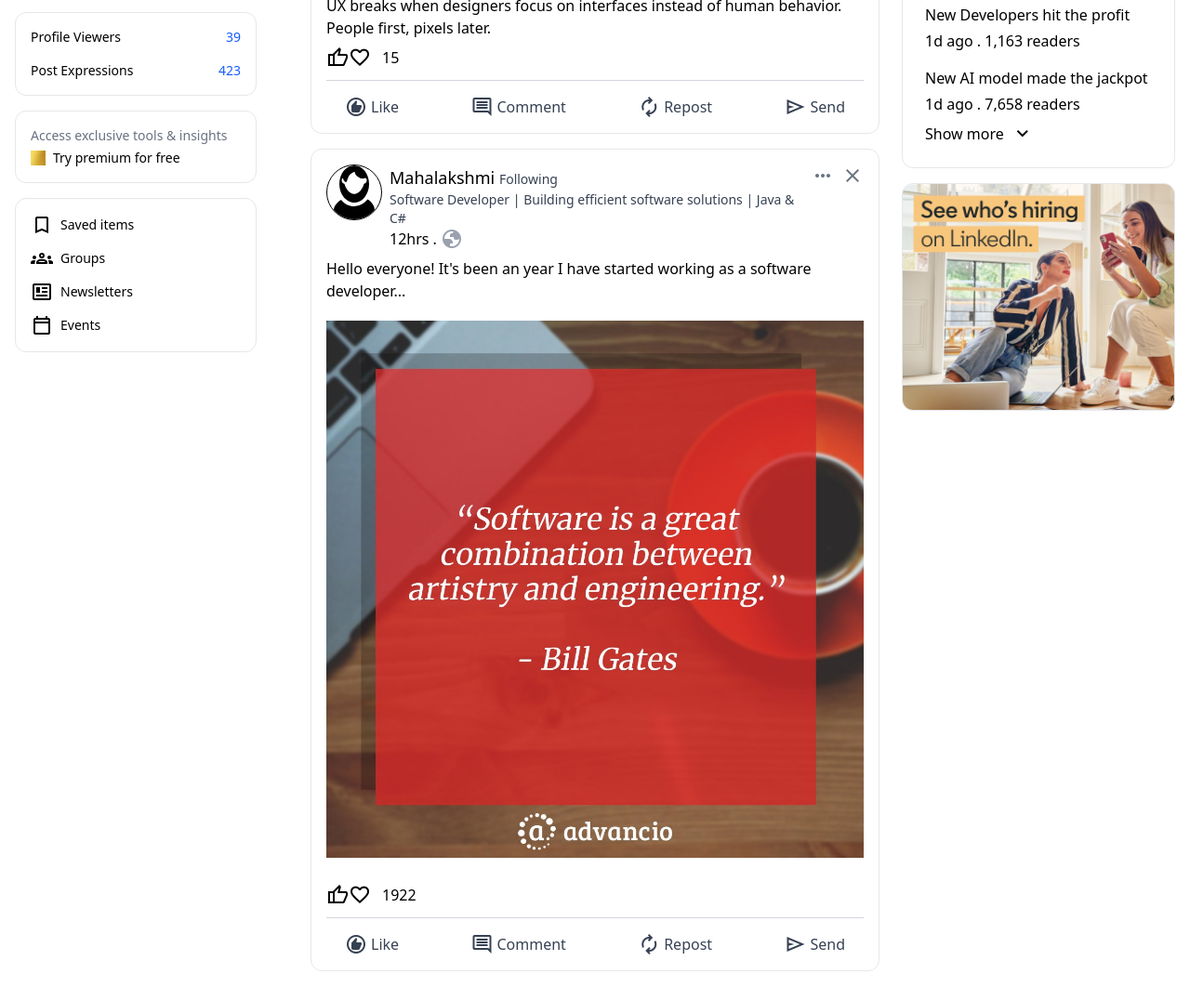
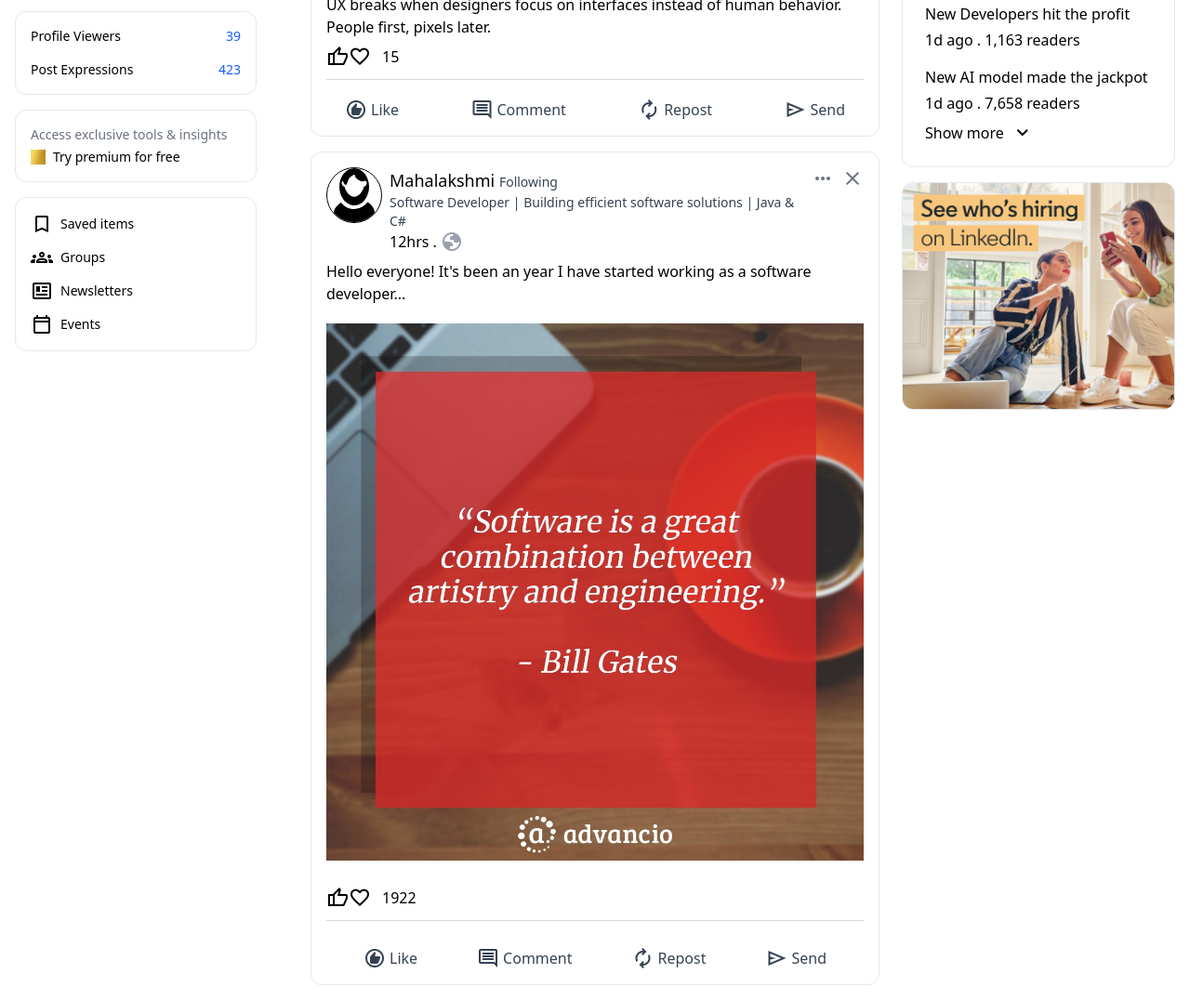
Before and after one commit to Ambigaa/linkedin-clone, a website built with Vite: page index.html in a window 1280 px wide. Shown: the part 363-1439 px from the top of the page at 93% size. Built offline with nearby package versions, Linux system fonts and the light colour scheme.

Commit message:
modified

```diff
--- a/index.html
+++ b/index.html
@@ -71,10 +71,10 @@
         </nav>
 
       </div>
-       <hr class="text-red-400  w-25">
+
       <hr class="text-gray-400">
     </header>
-    <main class="max-w-7xl mx-auto px-4 mt-6">
+    <main class="max-w-7xl mx-auto px-4 mt-6 ">
       <div class="grid grid-cols-12 gap-6">
       <aside class="col-span-3 w-65">
         <div class="border border-gray-200  rounded-xl">
@@ -157,7 +157,7 @@
         <p class="text-sm text-gray-400 text-center flex items-center gap-2">Sort by:  <span class="font-medium text-gray-800 text-center flex items-center">Top
           <span class="material-symbols-outlined text-[18px] leading-none ml-0.5">arrow_drop_down</span> </span> </p>
         </div>
-        <div class="border border-gray-200  rounded-xl my-4 py-4 px-4">
+        <div class="border border-gray-200  rounded-xl my-4 pt-4 pb-1 px-4">
           <div class="flex  space-x-2 justify-between">
             <img src="./post1prof.png" alt="post1-profile" class="w-15 h-15 rounded-full">
             <div>
@@ -178,27 +178,27 @@
               <a href="#" class="hover:underline px-3 hover:text-blue-600">15</a>
             </div>
             <hr class="border-gray-300 mt-3">
-            <div class="flex justify-between pt-4 px-5">
-              <div class="flex items-center space-x-1">
+            <div class="flex justify-between pt-2 ">
+              <div class="flex items-center space-x-1 hover:bg-gray-50 rounded-md px-5 py-3 cursor-pointer">
                 <span class="material-symbols-outlined text-gray-700">recommend</span>
                 <span class="text-gray-700">Like</span>
               </div>
-              <div class="flex items-center space-x-1">
+              <div class="flex items-center space-x-1 hover:bg-gray-50 rounded-md px-5 py-3 cursor-pointer">
                 <span class="material-symbols-outlined text-gray-700">comment</span>
                 <span class="text-gray-700">Comment</span>
               </div>
-              <div class="flex items-center space-x-1">
+              <div class="flex items-center space-x-1 hover:bg-gray-50 rounded-md px-5 py-3 cursor-pointer">
                 <span class="material-symbols-outlined text-gray-700">autorenew</span>
                 <span class="text-gray-700">Repost</span>
               </div>
-              <div class="flex items-center space-x-1">
+              <div class="flex items-center space-x-1 hover:bg-gray-50 rounded-md px-5 py-3 cursor-pointer">
                 <span class="material-symbols-outlined text-gray-700">send</span>
                 <span class="text-gray-700">Send</span>
               </div>
             </div>
           </div>
         </div>
-        <div class="border border-gray-200  rounded-xl my-4 py-4 px-4">
+        <div class="border border-gray-200  rounded-xl my-4 pt-4 pb-1 px-4">
           <div class="flex  space-x-2 justify-between">
             <img src="./post2prof.svg" alt="post1-profile" class="w-15 h-15 border rounded-full">
             <div>
@@ -221,19 +221,19 @@
             </div>
             <hr class="border-gray-300 mt-3">
             <div class="flex justify-between pt-4 px-5">
-              <div class="flex items-center space-x-1">
+              <div class="flex items-center space-x-1 hover:bg-gray-50 rounded-md px-5 py-3 cursor-pointer">
                 <span class="material-symbols-outlined text-gray-700">recommend</span>
                 <span class="text-gray-700">Like</span>
               </div>
-              <div class="flex items-center space-x-1">
+              <div class="flex items-center space-x-1 hover:bg-gray-50 rounded-md px-5 py-3 cursor-pointer">
                 <span class="material-symbols-outlined text-gray-700">comment</span>
                 <span class="text-gray-700">Comment</span>
               </div>
-              <div class="flex items-center space-x-1">
+              <div class="flex items-center space-x-1 hover:bg-gray-50 rounded-md px-5 py-3 cursor-pointer">
                 <span class="material-symbols-outlined text-gray-700">autorenew</span>
                 <span class="text-gray-700">Repost</span>
               </div>
-              <div class="flex items-center space-x-1">
+              <div class="flex items-center space-x-1 hover:bg-gray-50 rounded-md px-5 py-3 cursor-pointer">
                 <span class="material-symbols-outlined text-gray-700">send</span>
                 <span class="text-gray-700">Send</span>
               </div>
```
